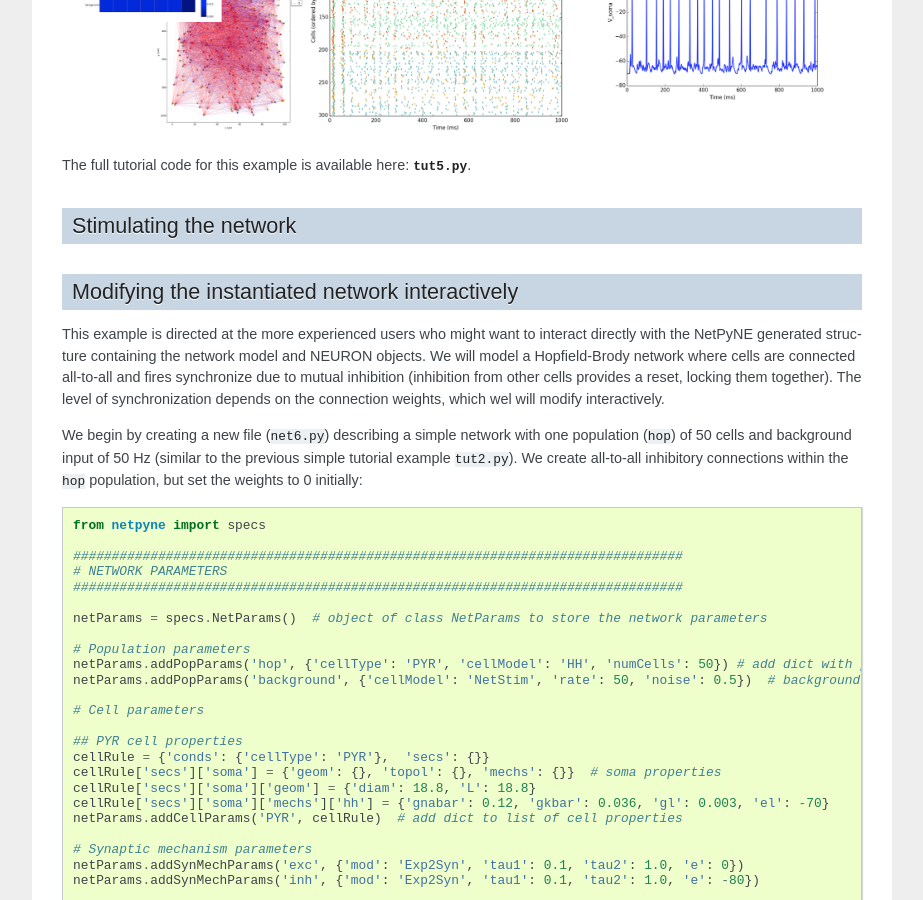
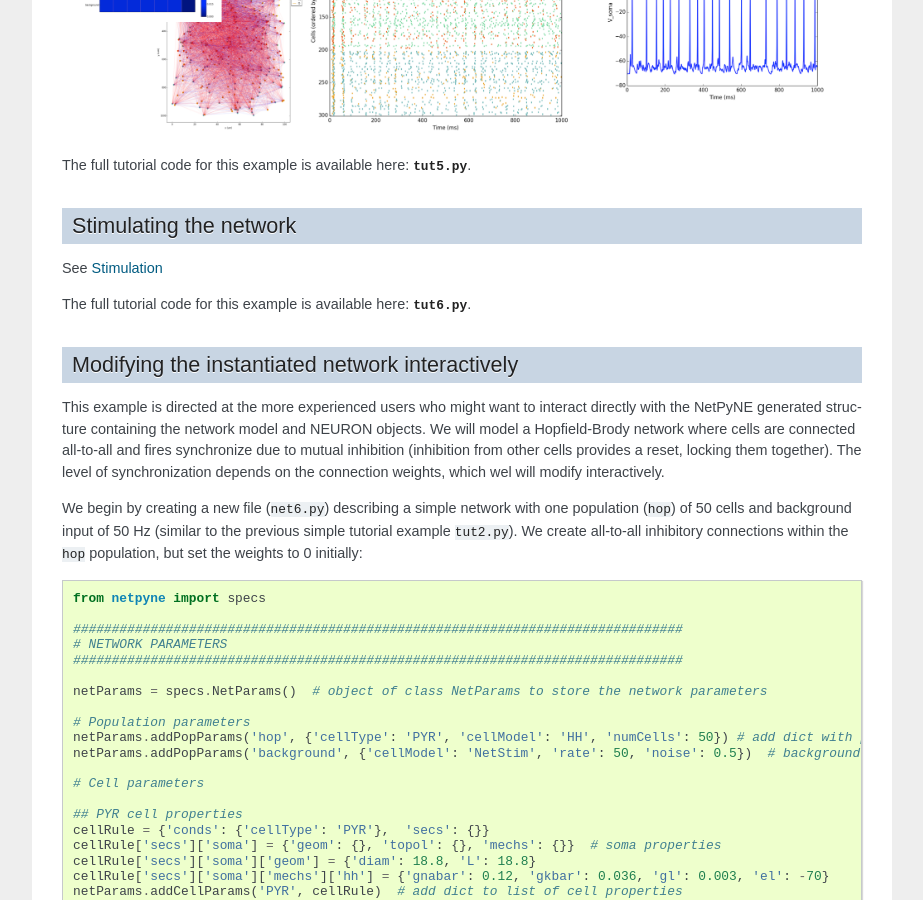
Before and after one commit to suny-downstate-medical-center/netpyne, a Sphinx documentation site: the page built from doc/source/tutorial.rst, in a window 1280 px wide and 900 px high, scrolled down 11843 px. Shown: the whole window, without its empty margins (198-1121 px from the left). Built offline with Sphinx 7.4.7, drawn with Linux system fonts in a browser that asks for light colours.

Commit message:
updating tut6 to show stim

```diff
--- a/doc/source/reference.rst
+++ b/doc/source/reference.rst
@@ -512,6 +512,7 @@ String-based functions add great flexibility and power to NetPyNE connectivity r
 		# ...
 
 
+.. _stimulation:
 
 Stimulation
 ^^^^^^^^^^^^^^^^^^^
--- a/doc/source/tutorial.rst
+++ b/doc/source/tutorial.rst
@@ -501,7 +501,10 @@ The full tutorial code for this example is available here: :download:`tut5.py <c
 Stimulating the network
 ------------------------
 
+See :ref:`stimulation`
 
+
+The full tutorial code for this example is available here: :download:`tut6.py <code/tut6.py>`.
 
 
 
```
